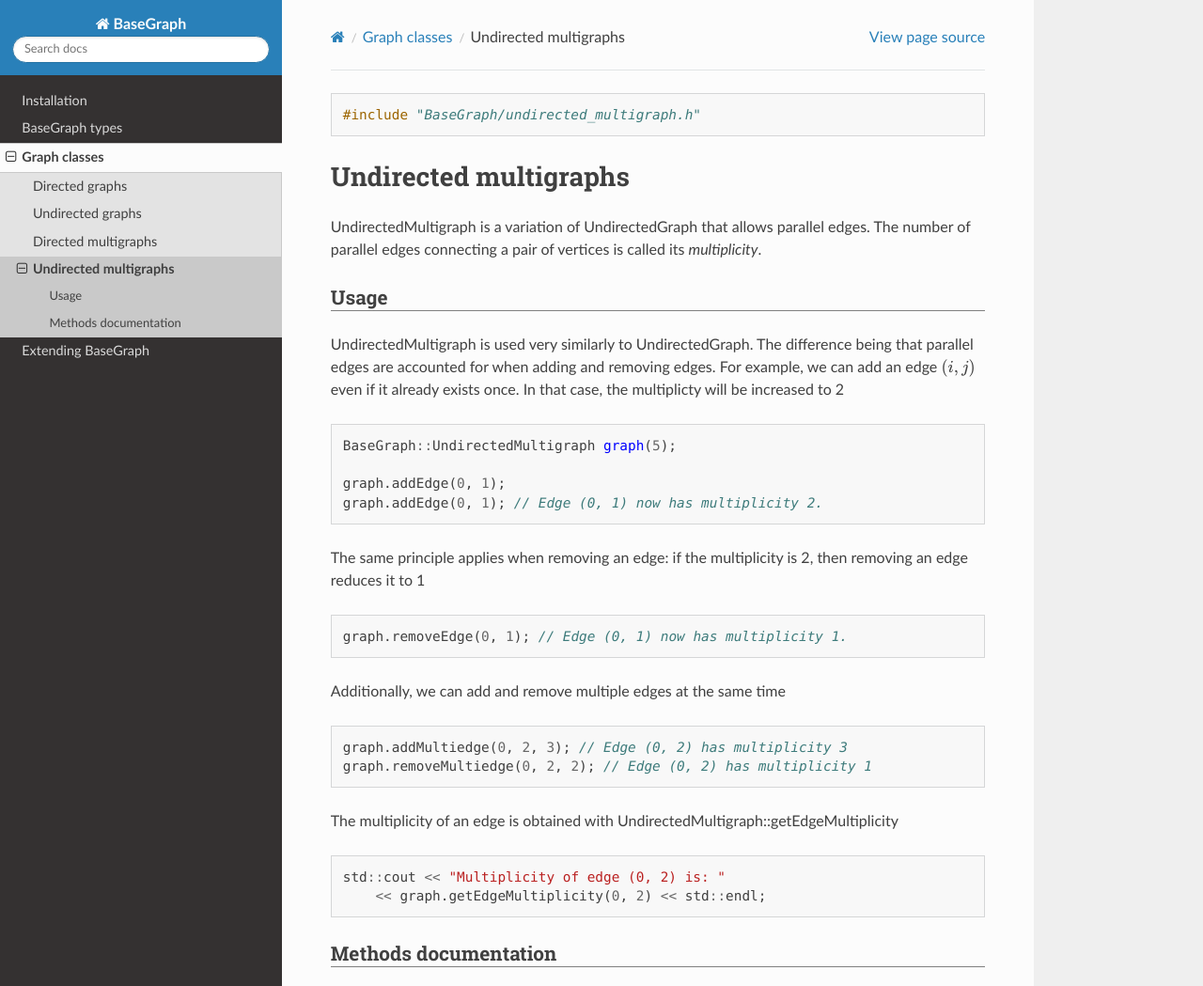
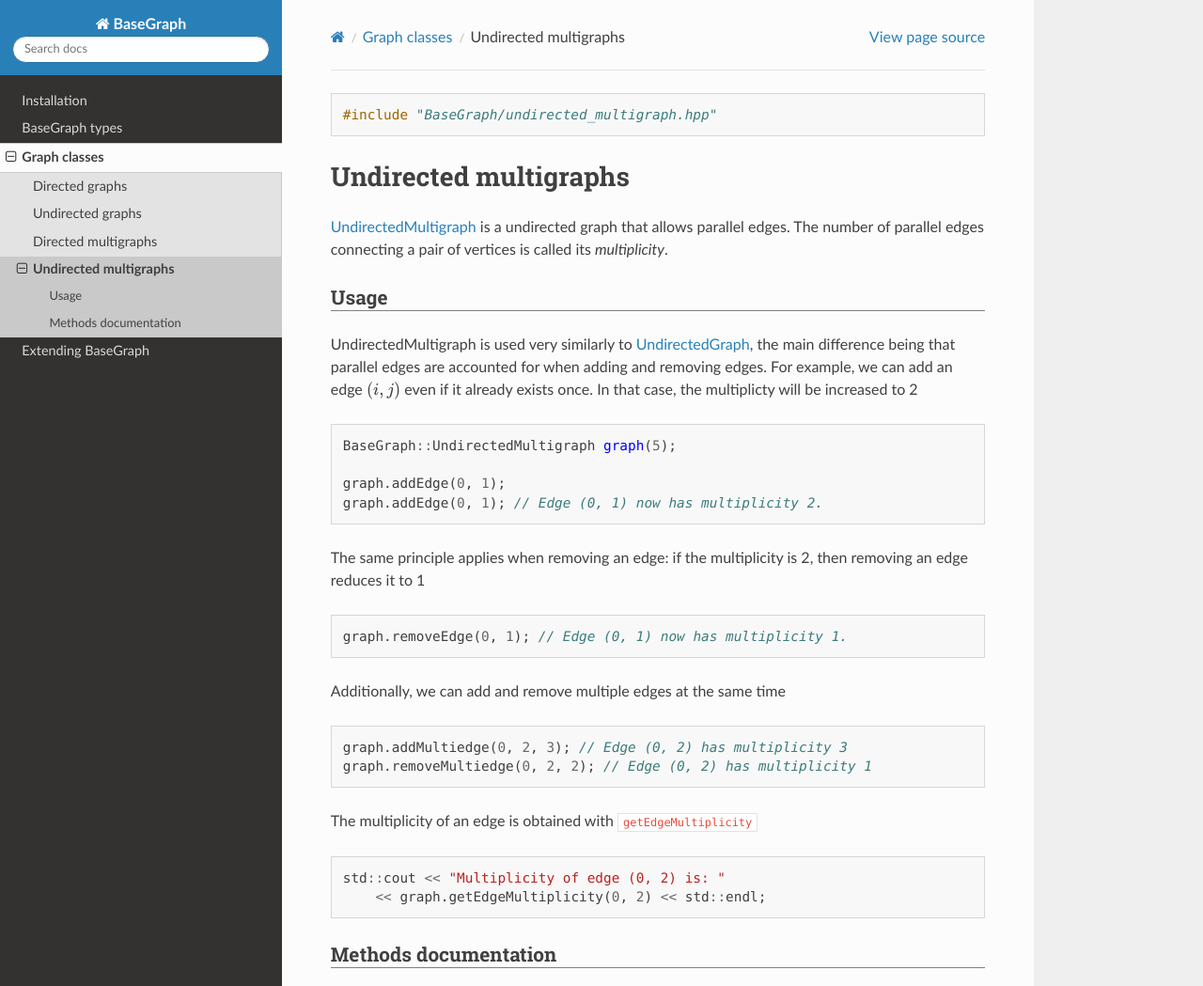
Before and after one commit to BaseGraph/BaseGraph, a Sphinx documentation site: the page built from docs/classes/undirected_multigraph.rst, in a window 1280 px wide and 1343 px high, cut to the strip 0-1049 px from the top of the window. Shown: the whole strip at 94% size. Built offline with Sphinx 7.4.7 and the Read the Docs theme 2.0.0, drawn with Linux system fonts in a browser that asks for light colours.

Commit message:
update undirected multigraph documentation

```diff
--- a/docs/classes/undirected_multigraph.rst
+++ b/docs/classes/undirected_multigraph.rst
@@ -1,21 +1,23 @@
 .. code-block:: cpp
 
-    #include "BaseGraph/undirected_multigraph.h"
+    #include "BaseGraph/undirected_multigraph.hpp"
+
 
 Undirected multigraphs
 ======================
 
-UndirectedMultigraph is a variation of UndirectedGraph that allows parallel
-edges. The number of parallel edges connecting a pair of vertices is called
-its *multiplicity*.
+:ref:`UndirectedMultigraph <undirectedmultigraph>` is a undirected graph that
+allows parallel edges. The number of parallel edges connecting a pair of
+vertices is called its *multiplicity*.
 
 Usage
 -----
 
-UndirectedMultigraph is used very similarly to UndirectedGraph. The difference
-being that parallel edges are accounted for when adding and removing edges.
-For example, we can add an edge :math:`(i,j)` even if it already exists once.
-In that case, the multiplicty will be increased to 2
+UndirectedMultigraph is used very similarly to :ref:`UndirectedGraph
+<undirectedgraph>`, the main difference being that parallel edges are accounted
+for when adding and removing edges. For example, we can add an edge
+:math:`(i,j)` even if it already exists once. In that case, the multiplicty
+will be increased to 2
 
 .. code-block:: cpp
 
@@ -24,7 +26,8 @@
     graph.addEdge(0, 1);
     graph.addEdge(0, 1); // Edge (0, 1) now has multiplicity 2.
 
-The same principle applies when removing an edge: if the multiplicity is 2, then removing an edge reduces it to 1
+The same principle applies when removing an edge: if the multiplicity is 2,
+then removing an edge reduces it to 1
 
 .. code-block:: cpp
 
@@ -37,7 +40,7 @@
    graph.addMultiedge(0, 2, 3); // Edge (0, 2) has multiplicity 3
    graph.removeMultiedge(0, 2, 2); // Edge (0, 2) has multiplicity 1
 
-The multiplicity of an edge is obtained with UndirectedMultigraph::getEdgeMultiplicity
+The multiplicity of an edge is obtained with ``getEdgeMultiplicity``
 
 .. code-block:: cpp
 
```
Also changed, not shown: other parts of docs/classes/undirected_multigraph.rst (+1 -0 lines), docs/classes/directed_multigraph.rst (+6 -5 lines), 2 other files.
